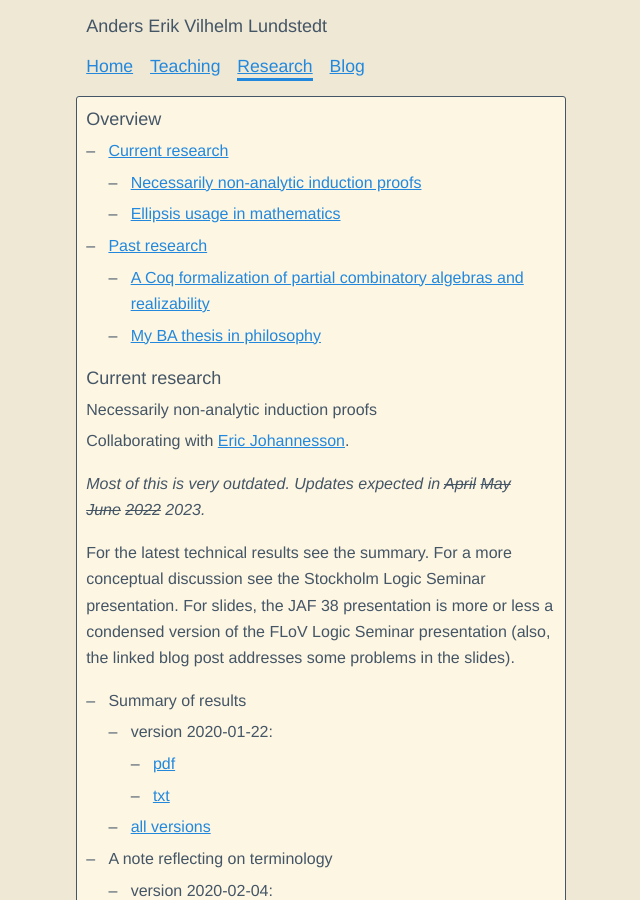
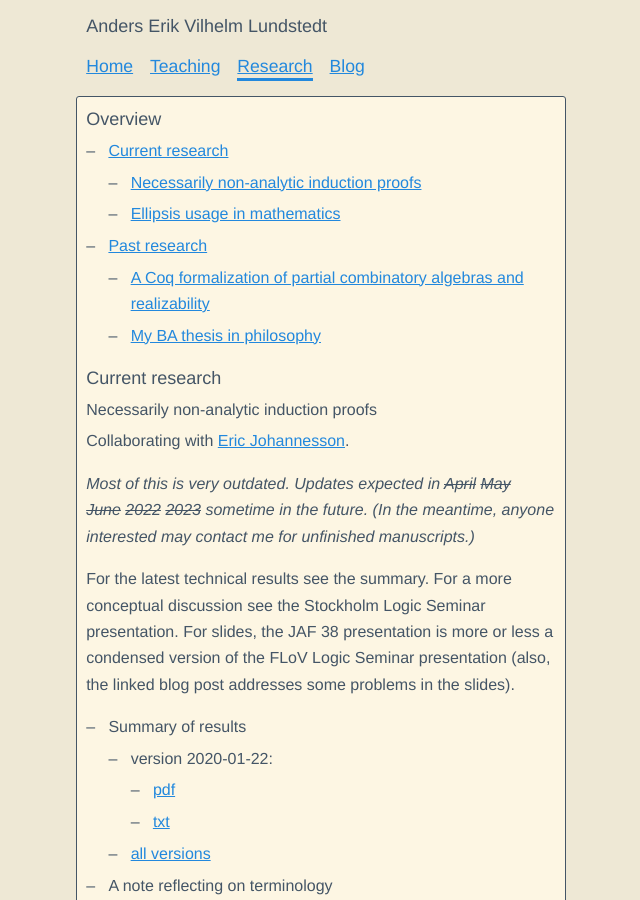
Before and after one commit to anderslundstedt/anderslundstedt.github.io, a Jekyll site: the page built from research/index.md, in a window 1280 px wide and 900 px high. Shown: the whole window, without its empty margins (319-959 px from the left). Built offline with Jekyll 4.4.1, drawn with Linux system fonts in a browser that asks for light colours.

Commit message:
update research progress info

```diff
--- a/research/index.md
+++ b/research/index.md
@@ -18,7 +18,8 @@ title: Research
 Collaborating with [Eric Johannesson](https://ericjohannesson.com).
 
 *Most of this is very outdated. Updates expected in ~~April~~ ~~May~~
-~~June~~ ~~2022~~ 2023.*
+~~June~~ ~~2022~~ ~~2023~~ sometime in the future. (In the meantime, anyone
+interested may contact me for unfinished manuscripts.)*
 
 For the latest technical results see the summary. For a more conceptual
 discussion see the Stockholm Logic Seminar presentation. For slides, the JAF 38
```
